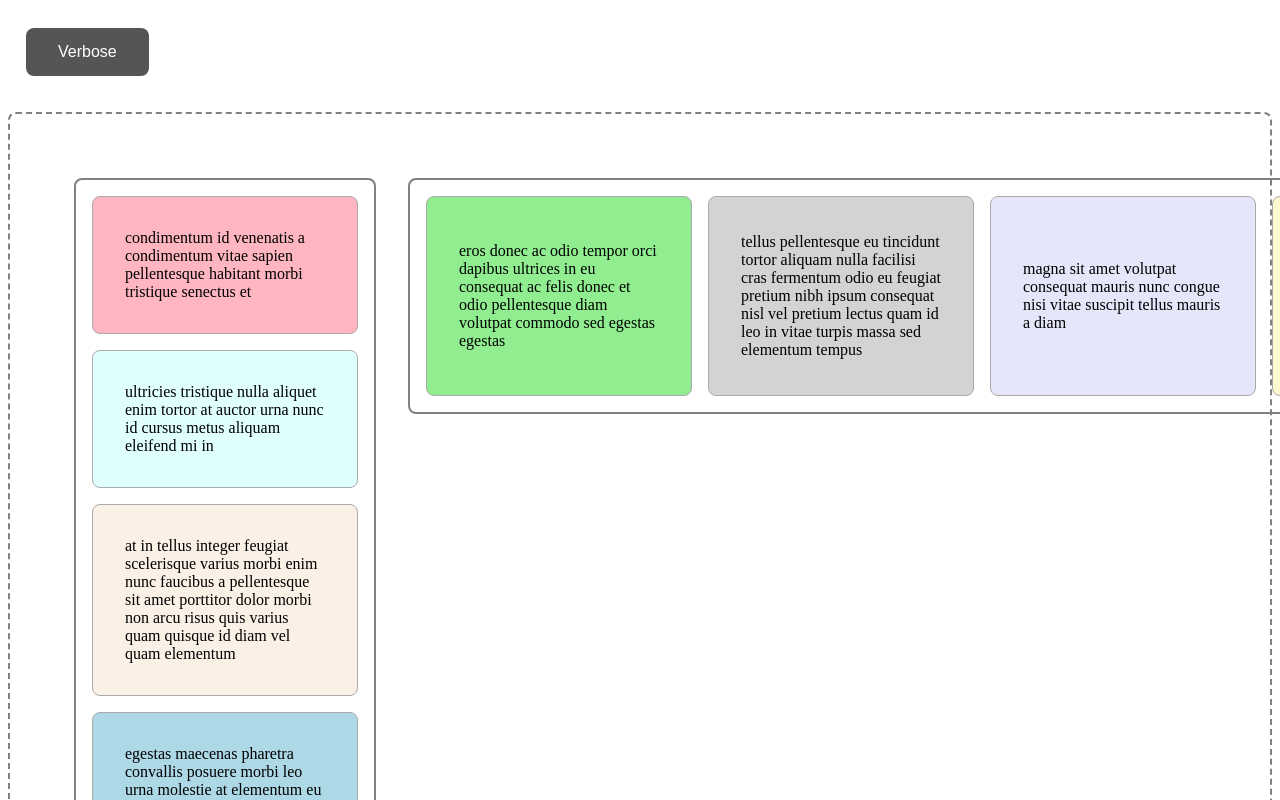
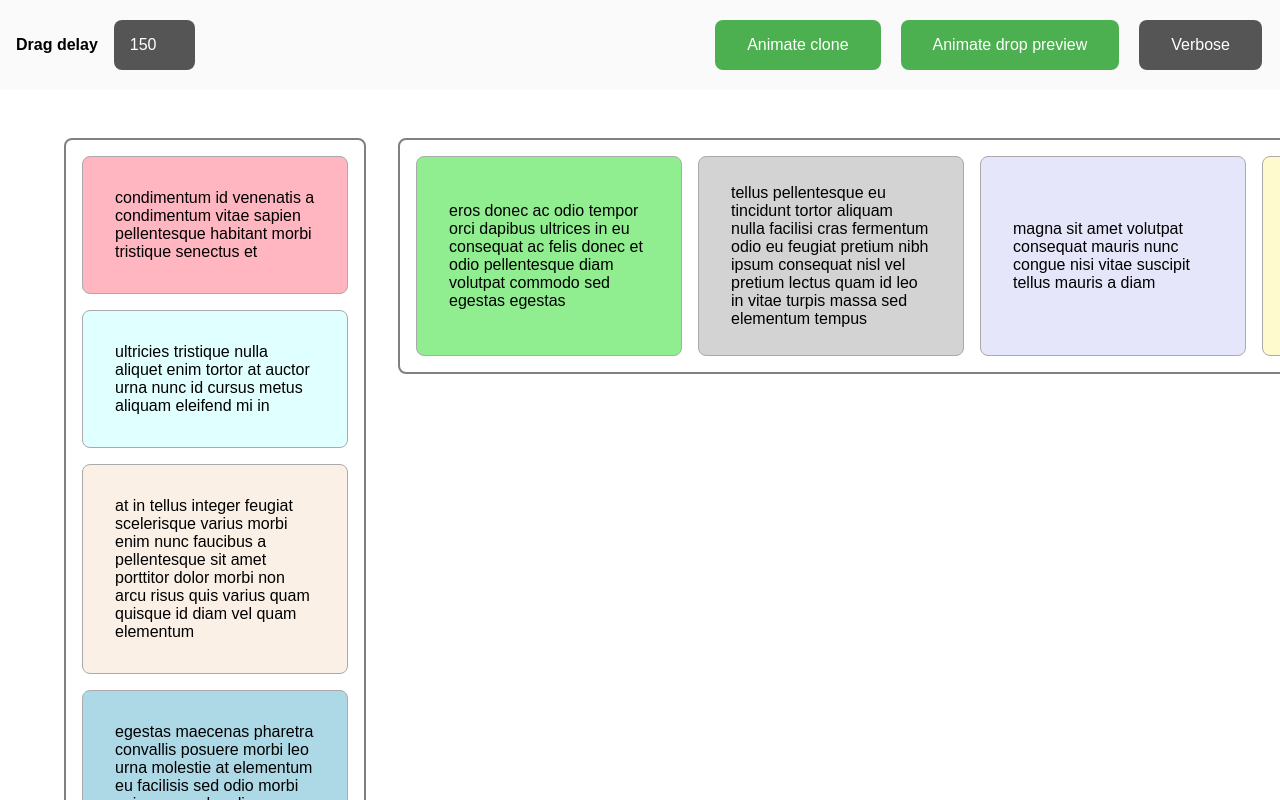
Before and after one commit to keyonvdelzen/drag_and_drop, a Vue app: page / in a window 1280 px wide. Shown: the top 800 px of the page. Built offline with nearby package versions, Linux system fonts and the light colour scheme.

Commit message:
Extended demo implementation controls

```diff
--- a/src/App.vue
+++ b/src/App.vue
@@ -1,13 +1,43 @@
 <template>
   <div>
     <div class="controls">
+      <div class="inputs">
+        <div class="input-container">
+          <label for="drag-delay-input" class="input-label">Drag delay</label>
+          <input
+            v-model="dragDelay"
+            type="text"
+            name="drag-delay-input"
+            id="drag-delay-input"
+            class="input-item"
+            :size="dragDelay.length > 0 ? dragDelay.length : 3"
+          />
+        </div>
+      </div>
+
+      <div class="switches">
+        <button
+          @click="animateDragElement = !animateDragElement"
+          class="button"
+          :class="{ active: animateDragElement }"
+        >
+          Animate clone
+        </button>
+        <button
+          @click="animateDropPreview = !animateDropPreview"
+          class="button"
+          :class="{ active: animateDropPreview }"
+        >
+          Animate drop preview
+        </button>
         <button
           @click="verbose = !verbose"
-        class="button"
+          class="button verbose"
           :class="{ active: verbose }"
         >
           Verbose
         </button>
+      </div>
     </div>
 
     <div class="lists-container">
@@ -19,9 +49,9 @@
         dragContainerId="drag-container-vertical"
         dragElementClass="drag-element"
         preDragElementClass="pre-drag"
-        :dragDelay="150"
-        :animateDragElement="true"
-        :animateDropPreview="true"
+        :dragDelay="Number(dragDelay)"
+        :animateDragElement="animateDragElement"
+        :animateDropPreview="animateDropPreview"
         :verbose="verbose"
       >
         <div class="drag-container-vertical" id="drag-container-vertical">
@@ -44,12 +74,12 @@
         @elements-changed="handleElementsChanged"
         :elements="itemsHorizontal"
         orientation="horizontal"
-        :dragDelay="150"
+        :dragDelay="Number(dragDelay)"
         dragContainerId="drag-container-horizontal"
         dragElementClass="drag-element"
         preDragElementClass="pre-drag"
-        :animateDragElement="true"
-        :animateDropPreview="true"
+        :animateDragElement="animateDragElement"
+        :animateDropPreview="animateDropPreview"
         :verbose="verbose"
       >
         <div class="drag-container-horizontal" id="drag-container-horizontal">
@@ -81,6 +111,9 @@ export default {
   },
   data() {
     return {
+      dragDelay: 150,
+      animateDragElement: true,
+      animateDropPreview: true,
       verbose: false,
       itemsVertical: [
         {
@@ -222,18 +255,66 @@ export default {
 </script>
 
 <style lang="scss">
+body {
+  margin: 0;
+  font-family: "Arial";
+}
+
 $gray: #aaa;
 $light-gray: #fafafa;
+
 .controls {
+  display: flex;
+  flex-direction: row;
+  justify-content: flex-start;
+  align-items: center;
+  gap: 32px;
   margin-bottom: 16px;
   padding: 16px;
+  background-color: $light-gray;
+
+  .inputs {
+    display: flex;
+    flex-direction: row;
+    gap: 16px;
+
+    .input-container {
+      display: flex;
+      flex-direction: row;
+      justify-content: flex-start;
+      align-items: center;
+
+      .input-label {
+        margin-right: 16px;
+        font-size: 16px;
+        font-weight: bold;
+        text-decoration: none;
+      }
+
+      .input-item {
+        border: none;
+        border-radius: 8px;
+        padding: 16px;
+        font-size: 16px;
+        text-decoration: none;
+        color: white;
+        background-color: #555555;
+      }
+    }
+  }
+
+  .switches {
+    display: flex;
+    flex-direction: row;
+    gap: 16px;
+    margin-left: auto;
 
     .button {
       display: inline-block;
       margin: 4px 2px;
       border: none;
       border-radius: 8px;
-    padding: 15px 32px;
+      padding: 16px 32px;
       text-align: center;
       font-size: 16px;
       text-decoration: none;
@@ -247,15 +328,15 @@ $light-gray: #fafafa;
       }
     }
   }
+}
 
 .lists-container {
   display: flex;
+  flex-direction: row;
   justify-content: flex-start;
   align-items: flex-start;
   gap: 32px;
-  padding: 64px;
-  border: 2px dashed gray;
-  border-radius: 8px;
+  padding: 32px 64px;
 
   .drag-container-vertical {
     display: flex;
```
Lines whose indentation alone changed are shown as unchanged.
